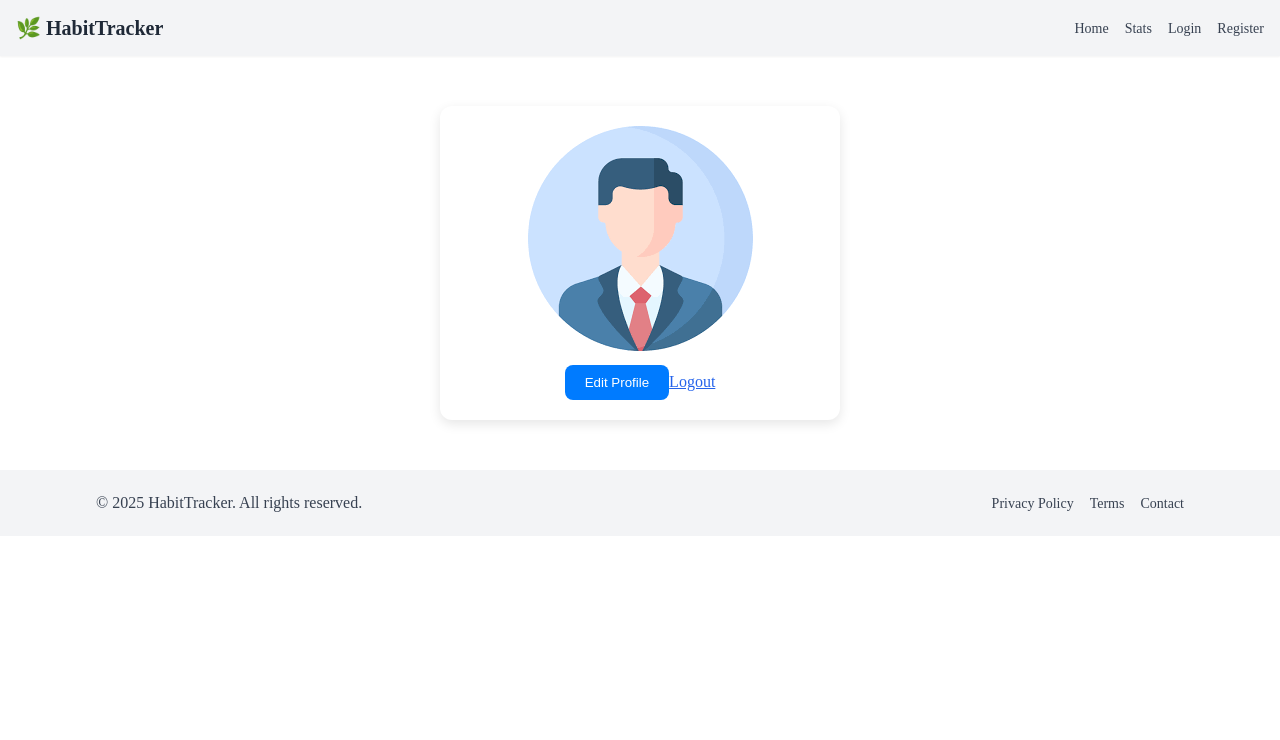
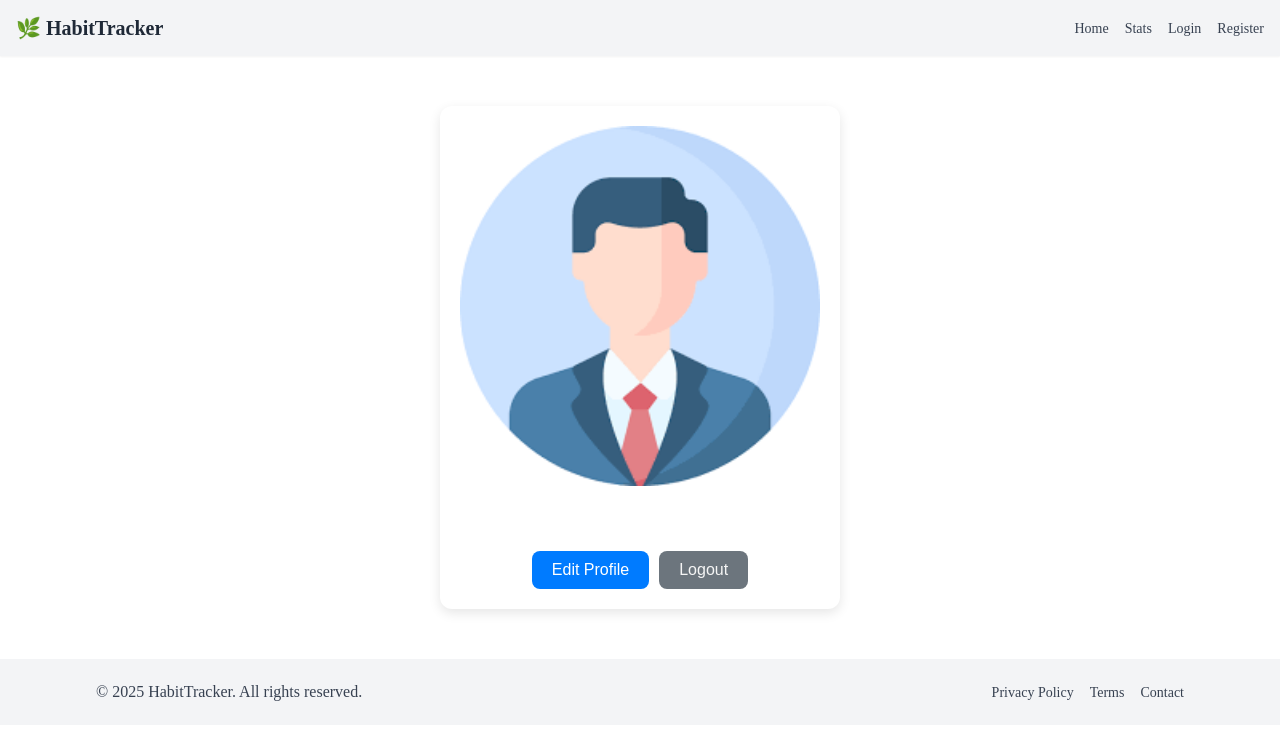
Before and after one commit to NikolayHadzhiev03/Habits-Tracker, a React (Vite) app in the folder Habits/: page /profile in a window 1280 px wide. Shown: the top 740 px of the page. Built offline with nearby package versions, Linux system fonts and the light colour scheme.

Commit message:
added a div  and  some extra css

```diff
--- a/Habits/public/Styles/profile.css
+++ b/Habits/public/Styles/profile.css
@@ -6,6 +6,9 @@
   background-color: #ffffff;
   border-radius: 12px;
   box-shadow: 0 4px 12px rgba(0, 0, 0, 0.1);
+  display: flex;
+  flex-direction: column;
+  gap: 15px;
 }
 
 .profile-name {
@@ -19,15 +22,35 @@
   margin-bottom: 10px;
 }
 
-.profile-button {
+.profile-buttons {
+  display: flex;
+  justify-content: center;
+  gap: 10px;
+}
+
+.profile-button,
+.logout-btn {
   padding: 10px 20px;
-  background-color: #007bff;
-  color: white;
   border: none;
   border-radius: 8px;
   cursor: pointer;
+  font-size: medium;
+}
+
+.profile-button {
+  background-color: #007bff;
+  color: white;
 }
 
 .profile-button:hover {
   background-color: #0056b3;
 }
+
+.logout-btn {
+  background-color: #6c757d;
+  color: whitesmoke;
+}
+
+.logout-btn:hover {
+  background-color: red;
+}
--- a/Habits/src/Components/Profile/profile.tsx
+++ b/Habits/src/Components/Profile/profile.tsx
@@ -18,10 +18,13 @@ export default function Profile() {
             <img src="/images.png" alt="Avatar" className="profile-avatar" />
             <h2 className="profile-name">{user?.username}</h2>
             <p className="profile-email">{user?.email}</p>
-            <button className="profile-button">Edit Profile</button>
-            <button onClick={logoutHandler} className="logout-link">
-                Logout
-            </button>
+
+            <div className="profile-buttons">
+                <button className="profile-button">Edit Profile</button>
+                <button onClick={logoutHandler} className="logout-btn">
+                    Logout
+                </button>
+            </div>
         </div>
     )
 }
```
